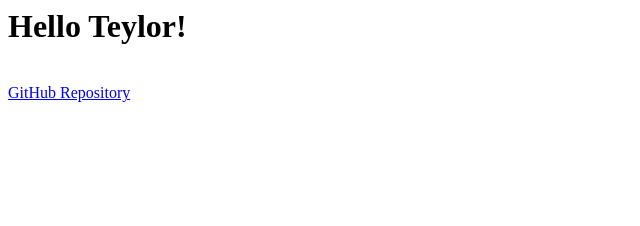
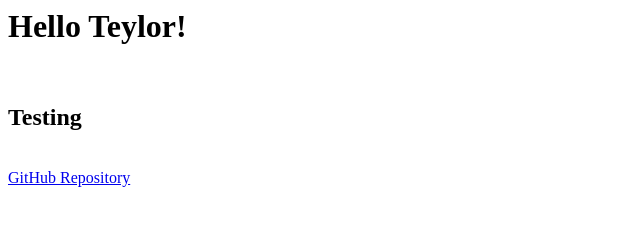
Before and after one commit to Teylor/Resume, a plain HTML site: page index.html in a window 1280 px wide. Shown: the whole page, without its empty margins (0-640 px from the left). Drawn offline with Linux system fonts and the light colour scheme.

Commit message:
Add Testing in dev branch

```diff
--- a/index.html
+++ b/index.html
@@ -5,6 +5,8 @@
   <body>
   <h1>Hello Teylor!</h1>
   <br>
+  <h2>Testing</h2>
+  <br>
   <a href="https://github.com/Teylor/Test" target="_blank">GitHub Repository</a>
   </body>
 </html>
```
